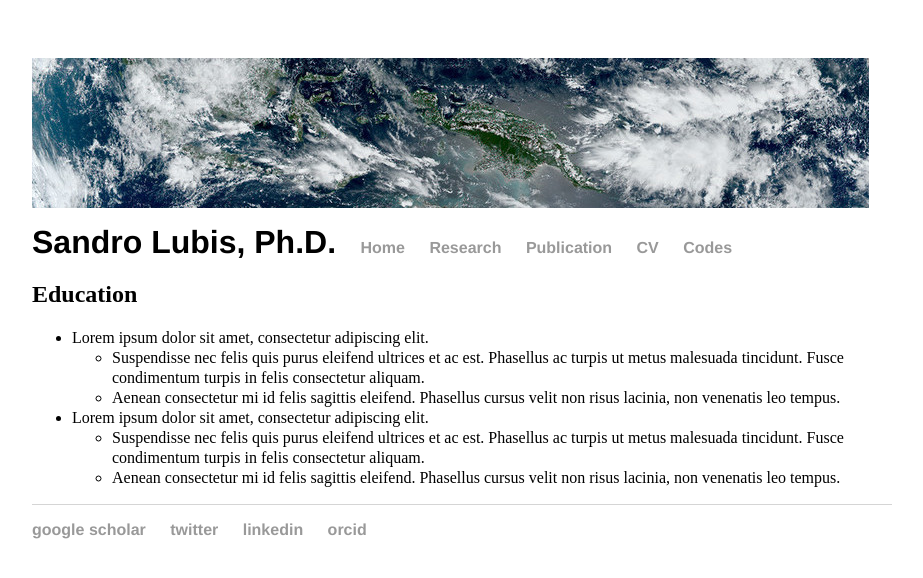
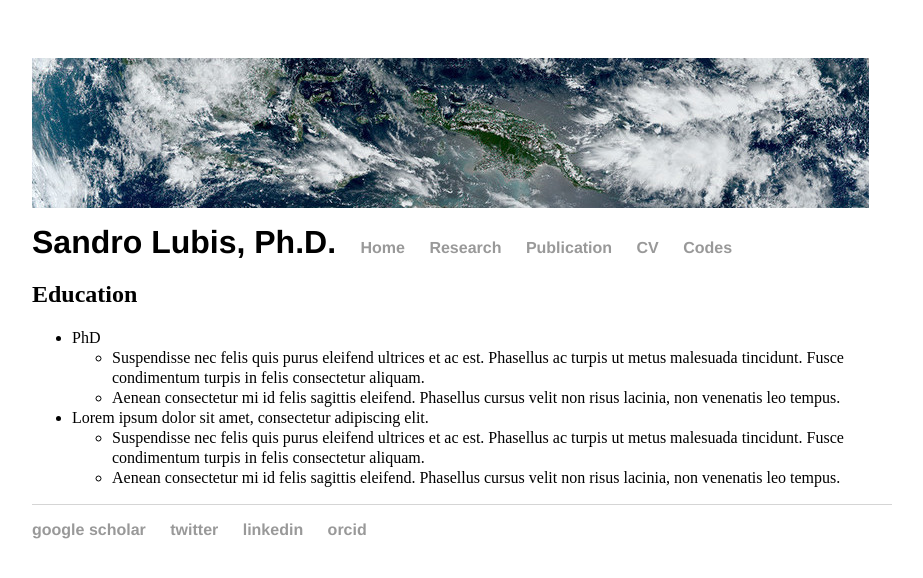
Before and after one commit to sandrolubis/sandrolubis.github.io, a Jekyll site: the page built from cv/index.html, in a window 1280 px wide. Shown: the top 578 px of the page, without its empty margins (276-1199 px from the left). Built offline with Jekyll 4.4.1, drawn with Linux system fonts in a browser that asks for light colours.

Commit message:
Update index.html

```diff
--- a/cv/index.html
+++ b/cv/index.html
@@ -6,7 +6,7 @@ title: CV | Sandro Lubis
 <div class="research">
 	<h2>Education</h2>
 	<ul style="line-height:1.25; width: 800px;">
-		<li>Lorem ipsum dolor sit amet, consectetur adipiscing elit.</li>
+		<li>PhD</li>
 		<ul style="line-height:1.25; width: 800px;">
 			<li>Suspendisse nec felis quis purus eleifend ultrices et ac est. Phasellus ac turpis ut metus malesuada tincidunt. Fusce condimentum turpis in felis consectetur aliquam.</li>
 			<li>Aenean consectetur mi id felis sagittis eleifend. Phasellus cursus velit non risus lacinia, non venenatis leo tempus.</li>
```
